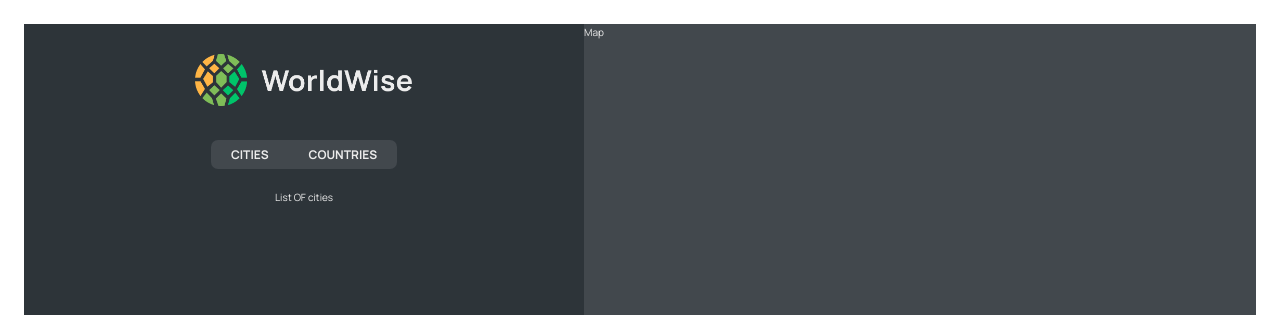
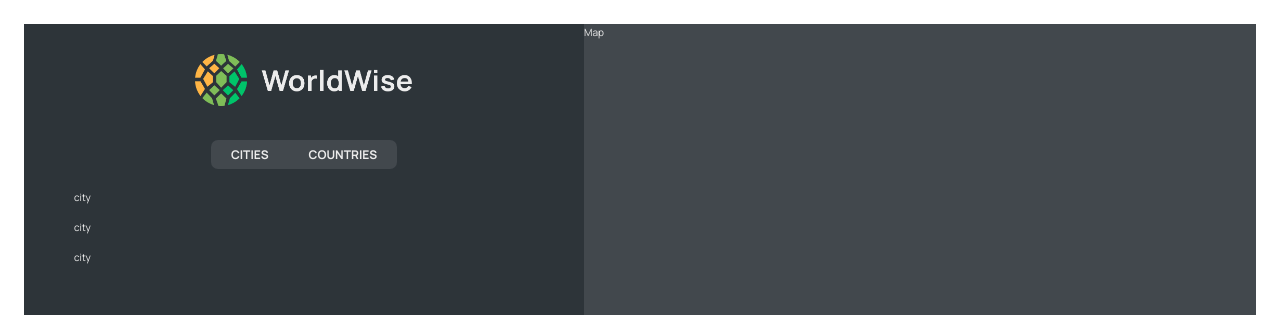
Before and after one commit to ahsanhd/World-Wise, a React (Vite) app: page /app in a window 1280 px wide. Shown: the top 315 px of the page. Built offline with nearby package versions, Linux system fonts and the light colour scheme; data requests are answered from the project's data file.

Commit message:
Error: prop validation issue

```diff
--- a/package.json
+++ b/package.json
@@ -7,7 +7,8 @@
     "dev": "vite",
     "build": "vite build",
     "lint": "eslint . --ext js,jsx --report-unused-disable-directives --max-warnings 0",
-    "preview": "vite preview"
+    "preview": "vite preview",
+    "server": "json-server --watch data/cities.json --port 9000 --delay 500"
   },
   "dependencies": {
     "react": "^18.2.0",
--- a/src/App.jsx
+++ b/src/App.jsx
@@ -5,8 +5,32 @@
 import PageNotFound from "./pages/PageNotFound";
 import AppLayout from "./pages/AppLayout";
 import Login from "./pages/Login";
+import { useEffect, useState } from "react";
+import CityList from "./components/CityList";
+
+const BASE_URL = "http://localhost:9000";
 
 function App() {
+  const [cities, setCities] = useState([]);
+  const [isLoading, setIsLoading] = useState(false);
+
+  useEffect(function () {
+    setIsLoading(true);
+    async function fetchCities() {
+      try {
+        const res = await fetch(`${BASE_URL}/cities`);
+        const data = await res.json();
+        console.log(data);
+        setCities(data);
+      } catch {
+        alert("There was some error fetching your list of countries");
+      } finally {
+        setIsLoading(false);
+      }
+    }
+    fetchCities();
+  }, []);
+
   return (
     <>
       <BrowserRouter>
@@ -16,8 +40,14 @@
           <Route path="product" element={<Product />} />
           <Route path="login" element={<Login />} />
           <Route path="app" element={<AppLayout />}>
-            <Route index element={<p>List OF cities</p>} />
-            <Route path="cities" element={<p>List Of Cities</p>} />
+            <Route
+              index
+              element={<CityList cities={cities} isLoading={isLoading} />}
+            />
+            <Route
+              path="cities"
+              element={<CityList cities={cities} isLoading={isLoading} />}
+            />
             <Route path="countries" element={<p>List Of COUNTRIES</p>} />
             <Route path="form" element={<p>FORM</p>} />
           </Route>
--- /dev/null
+++ b/src/components/CityItem.jsx
@@ -0,0 +1,7 @@
+import styles from "./CityItem.module.css";
+
+function CityItem({ city }) {
+  return <li>city</li>;
+}
+
+export default CityItem;
--- /dev/null
+++ b/src/components/CityList.jsx
@@ -0,0 +1,13 @@
+import CityItem from "./CityItem";
+import styles from "./CityList.module.css";
+function CityList({ cities, isLoading }) {
+  return (
+    <ul className={styles.cityList}>
+      {cities.map((city) => (
+        <CityItem city={city} key={city.id} />
+      ))}
+    </ul>
+  );
+}
+
+export default CityList;
```
Also changed, not shown: 1 other file (tests, documents, lock files or other folders).
